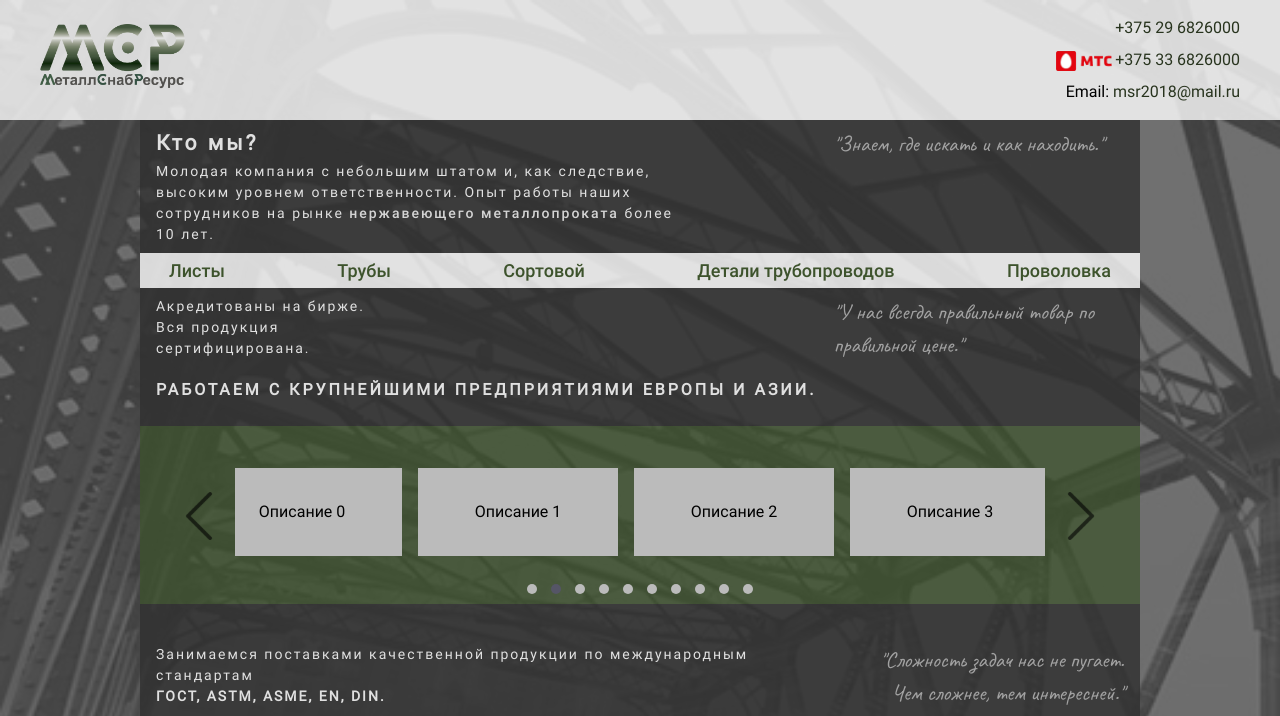
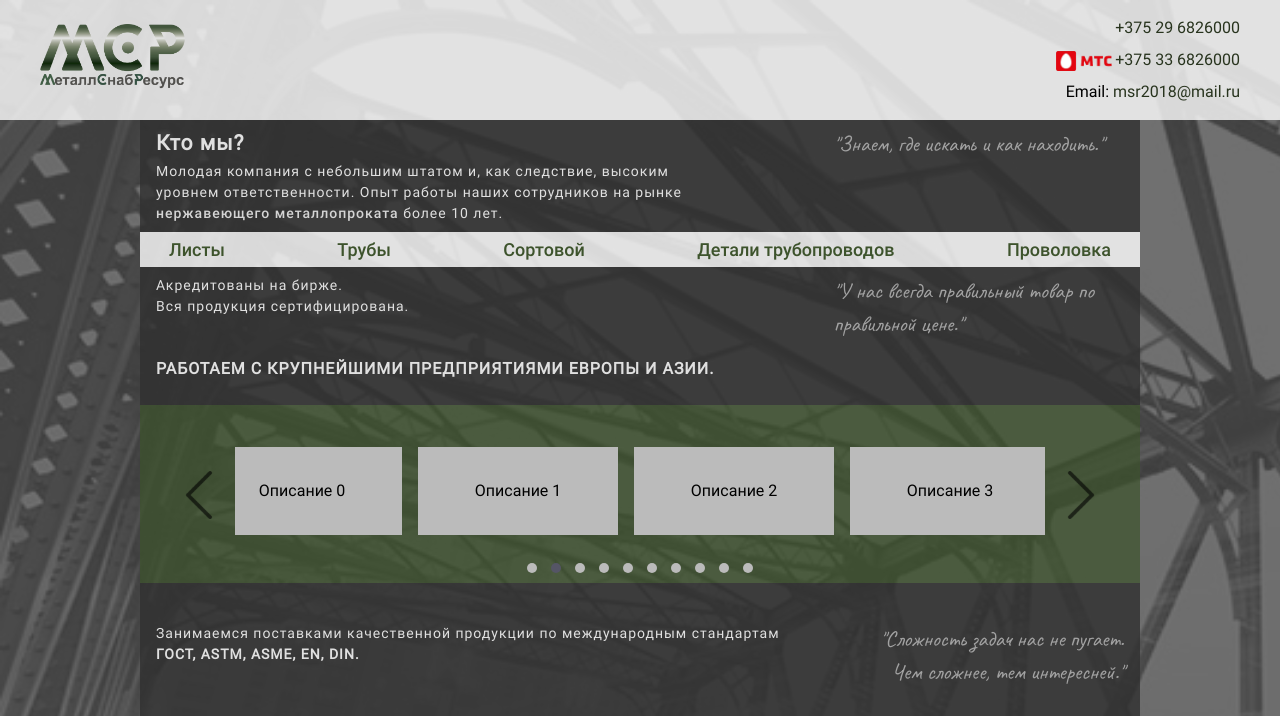
Before and after one commit to liubovdehterova/MCP, a plain HTML site: page index.html in a window 1280 px wide. Shown: the top 716 px of the page. Drawn offline with Linux system fonts and the light colour scheme; files whose address does not match are found by name.

```diff
--- a/css/style.css
+++ b/css/style.css
@@ -125,7 +125,7 @@
 .st__info__title,
 .bl__main__cr__title {
     color: rgb(224, 224, 224);
-    letter-spacing: 3px;
+    letter-spacing: 1px;
 }
 .bl__main__cr {
     position: relative;
@@ -351,10 +351,10 @@ span.ant-dot {
 .st__info__description {
     width: 55%;
     color: rgb(224, 224, 224);
-    letter-spacing: 2px;
+    letter-spacing: 1px;
 }
 .st__info__description-other {
-    letter-spacing: 2px;
+    letter-spacing: 1px;
 }
 .bl__main__cr-other {
     width: 70%;
@@ -410,3 +410,6 @@ span.ant-dot {
 .bl__button {
     padding: 1rem 0;
 }
+.st__info__description__pr {
+    width: 100%;
+}
--- a/index.html
+++ b/index.html
@@ -95,7 +95,7 @@
                             <p class="st__info__description">
                                 Акредитованы на бирже.
                             </p>
-                            <p class="st__info__description">
+                            <p class="st__info__description st__info__description__pr">
                                 Вся продукция сертифицирована.
                             </p>
                         </div>
```
